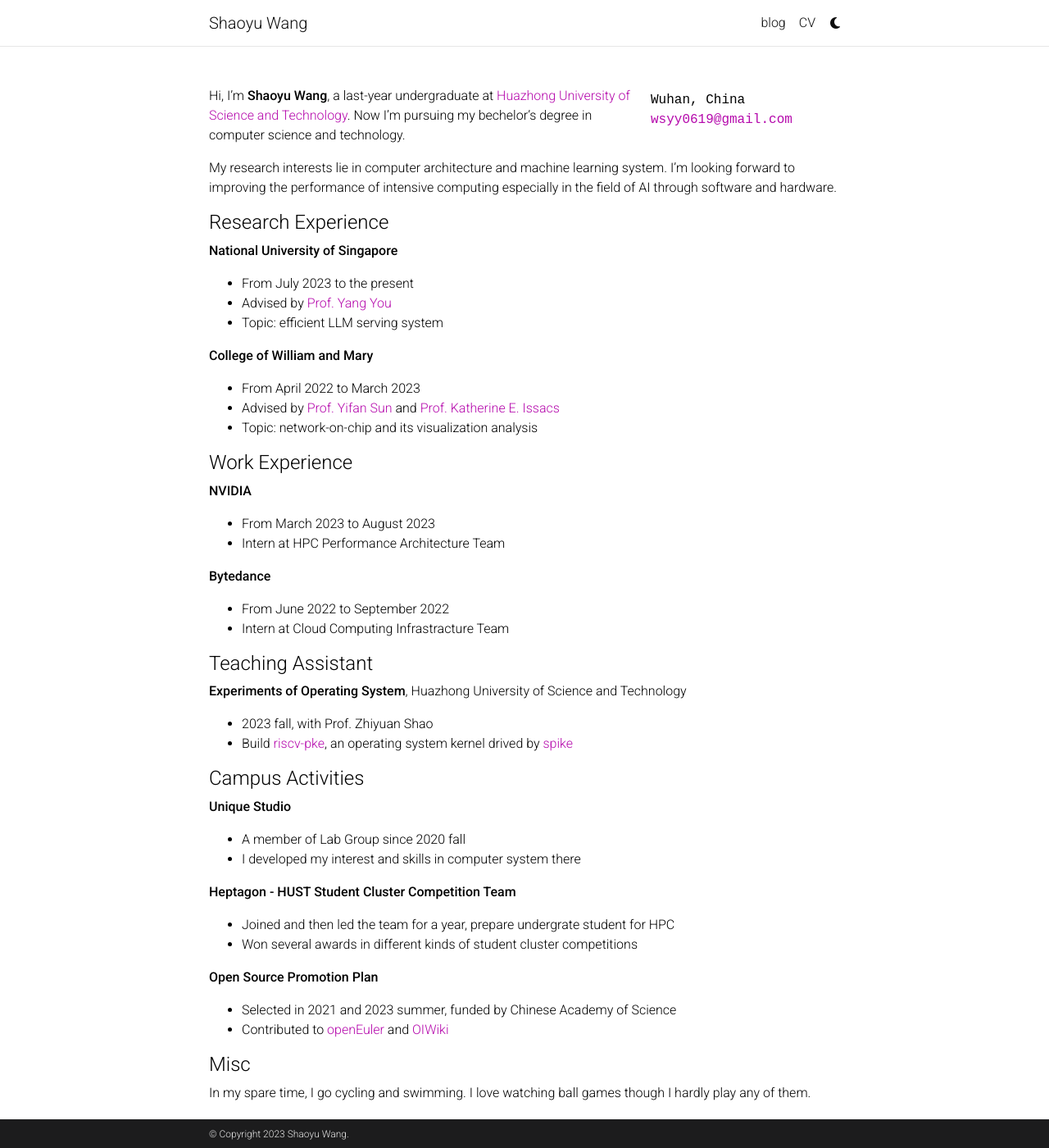
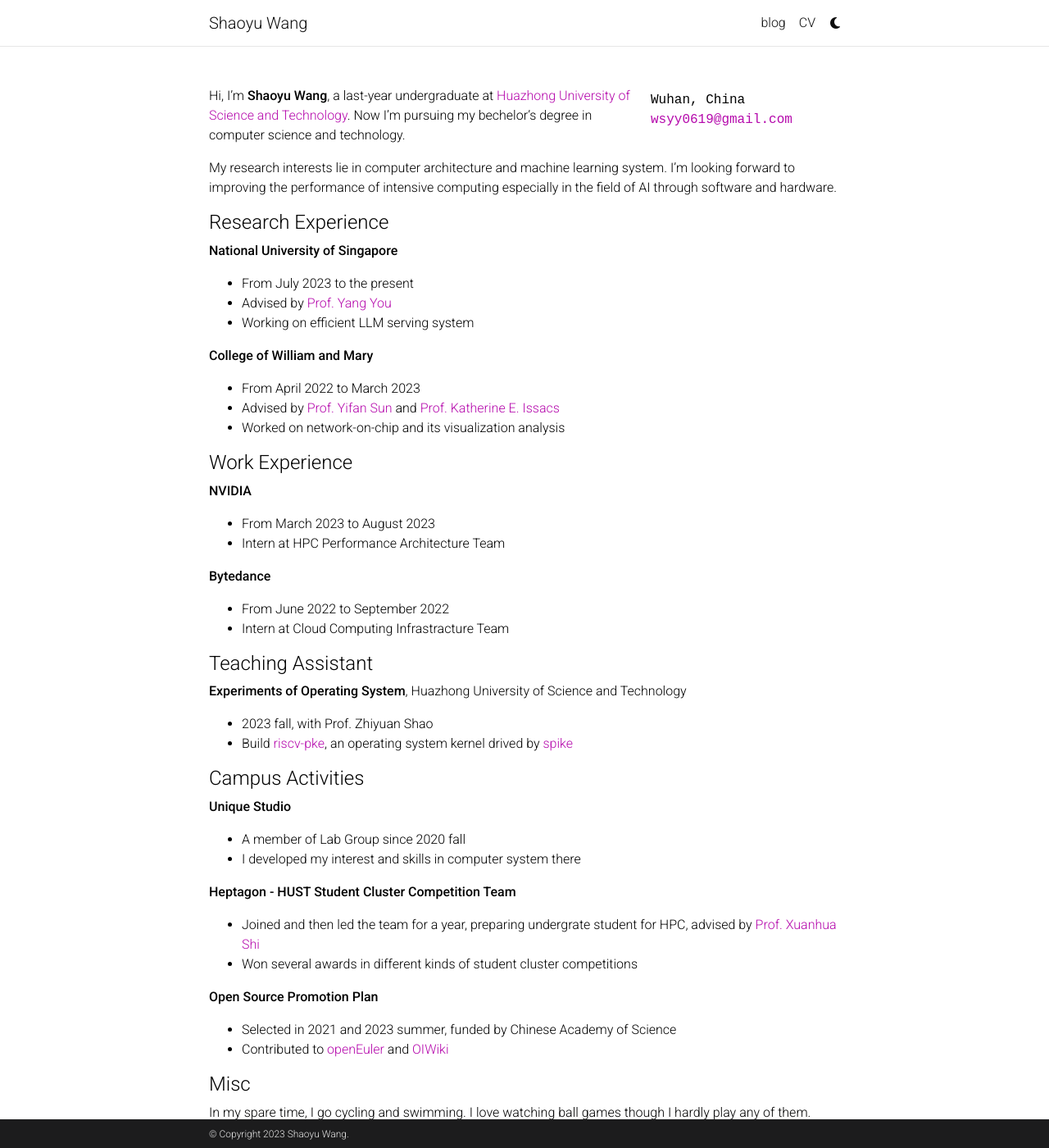
Before and after one commit to shawlleyw/shawlleyw.github.io, a Jekyll site: the page built from _pages/about.md, in a window 1280 px wide and 1400 px high. Shown: the whole window at 82% size. Built offline with Jekyll 4.4.1, drawn with Linux system fonts in a browser that asks for light colours; comment, search, counter and statistics services are not loaded; a style sheet for code colours, icons or effects is not loaded.

Commit message:
update info

```diff
--- a/_pages/about.md
+++ b/_pages/about.md
@@ -27,12 +27,12 @@
 **National University of Singapore**
 - From July 2023 to the present
 - Advised by [Prof. Yang You](https://www.comp.nus.edu.sg/~youy/)
-- Topic: efficient LLM serving system
+- Working on efficient LLM serving system
 
 **College of William and Mary**
 - From April 2022 to March 2023
 - Advised by [Prof. Yifan Sun](https://syifan.github.io/) and [Prof. Katherine E. Issacs](https://kisaacs.github.io/)
-- Topic: network-on-chip and its visualization analysis
+- Worked on network-on-chip and its visualization analysis
 
 #### Work Experience
 
@@ -57,7 +57,7 @@
 - I developed my interest and skills in computer system there
 
 **Heptagon - HUST Student Cluster Competition Team**
-- Joined and then led the team for a year, prepare undergrate student for HPC
+- Joined and then led the team for a year, preparing undergrate student for HPC, advised by [Prof. Xuanhua Shi](https://sites.google.com/view/xhshi/home/)
 - Won several awards in different kinds of student cluster competitions
 
 [**Open Source Promotion Plan**](https://summer-ospp.ac.cn/)
```
